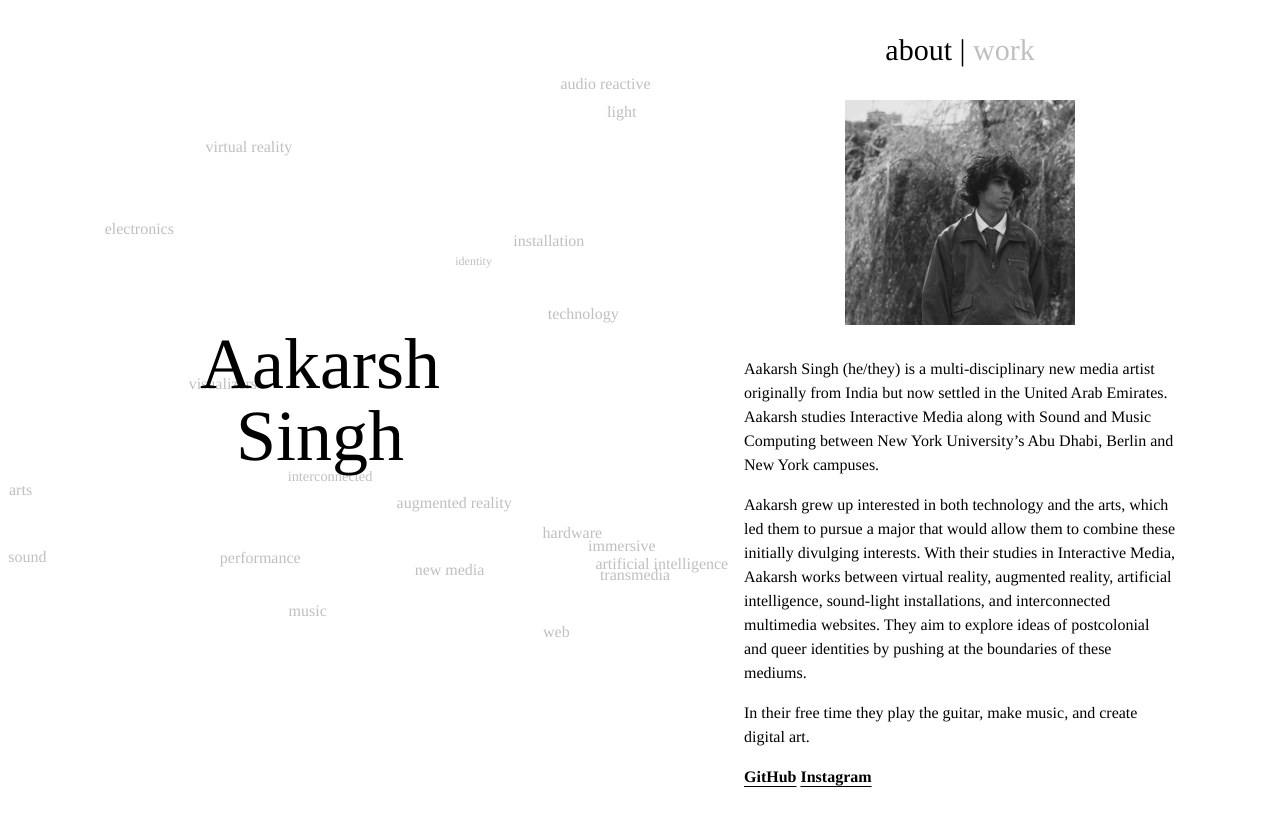
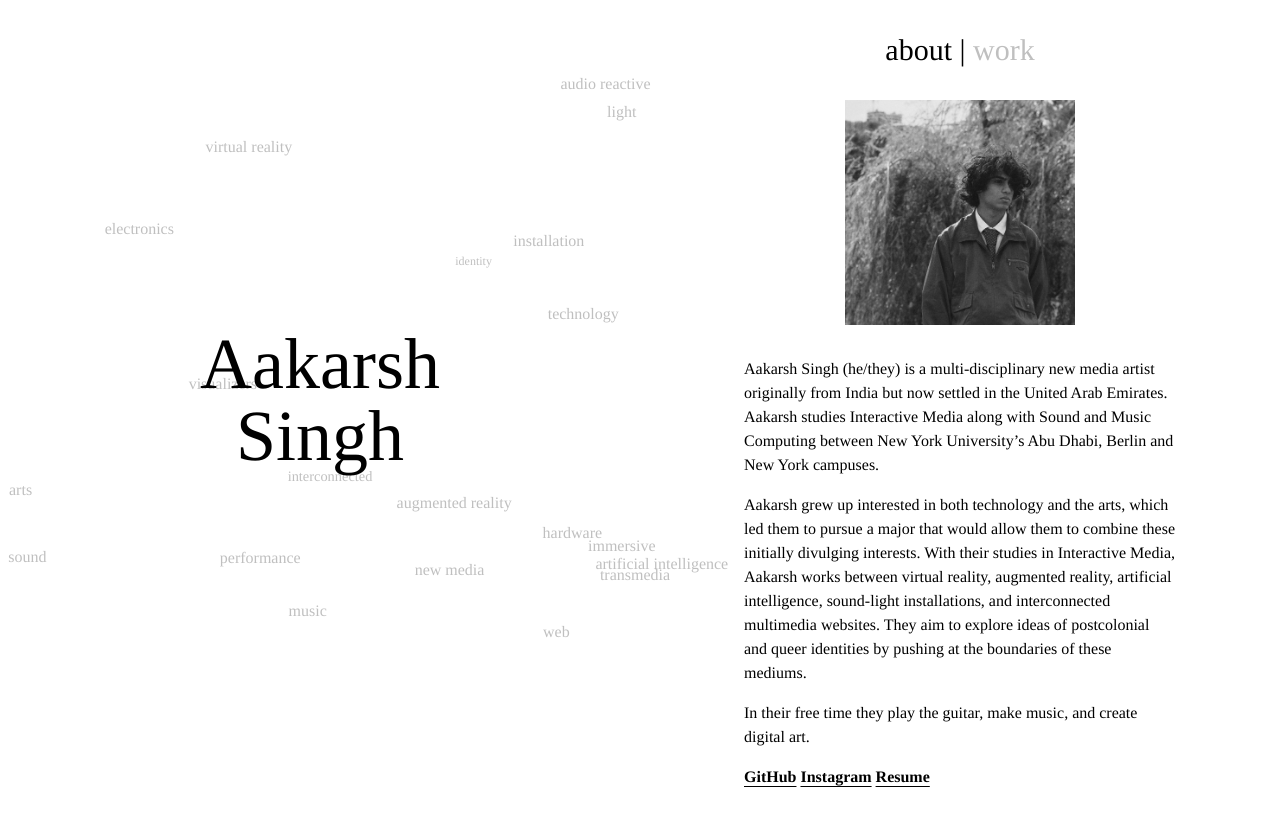
Before and after one commit to AakSin/personal-site, a React (Create React App) app: page / in a window 1280 px wide. Shown: the top 826 px of the page. Built offline with nearby package versions, Linux system fonts and the light colour scheme.

Commit message:
added resume

```diff
--- a/src/pages/components/About.jsx
+++ b/src/pages/components/About.jsx
@@ -38,6 +38,13 @@ export default function About() {
           className="font-bold underline underline-offset-4"
         >
           Instagram
+        </a>{" "}
+        <a
+          href="./Aakarsh Singh - resume.pdf"
+          target="_blank"
+          className="font-bold underline underline-offset-4"
+        >
+          Resume
         </a>
       </div>
     </div>
```
Also changed, not shown: 1 other file (tests, documents, lock files or other folders).
